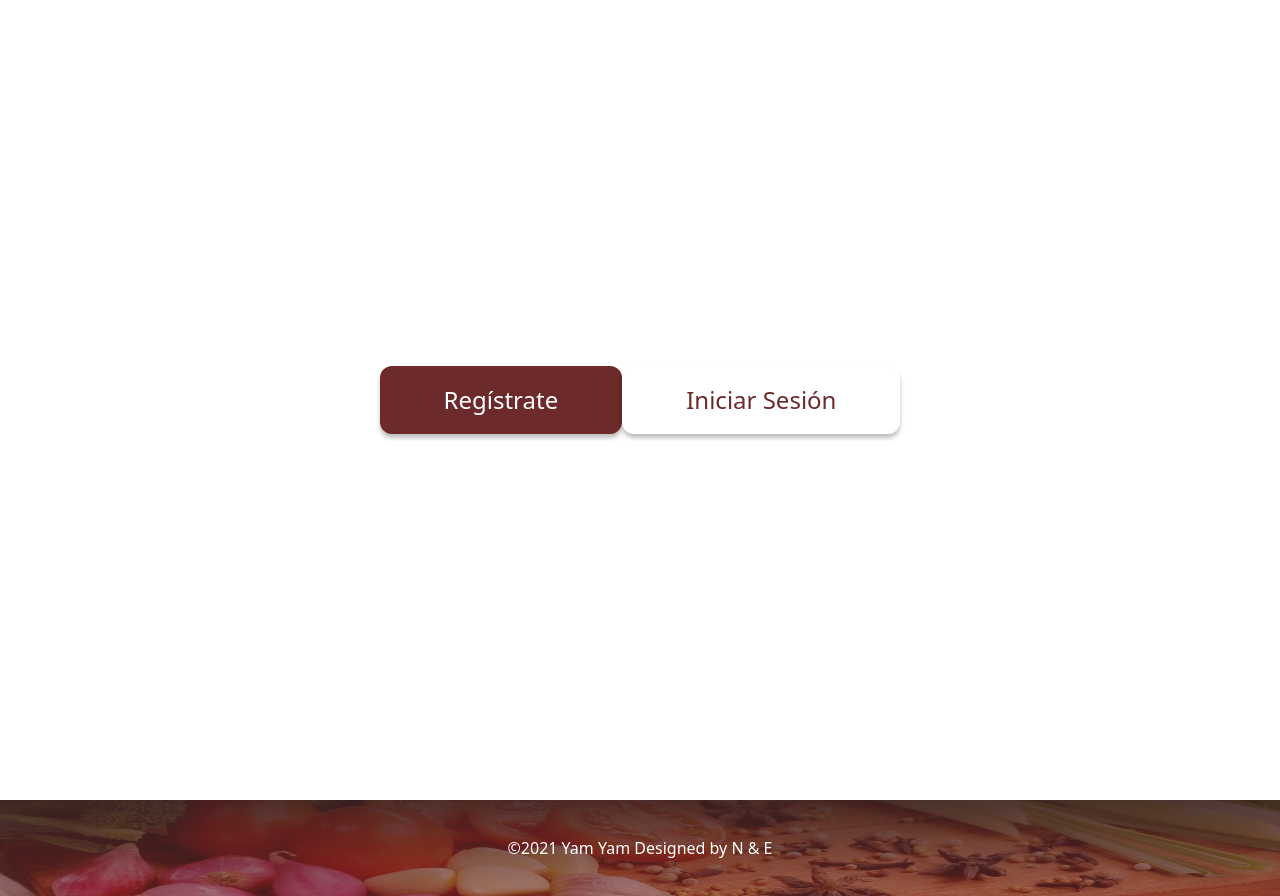
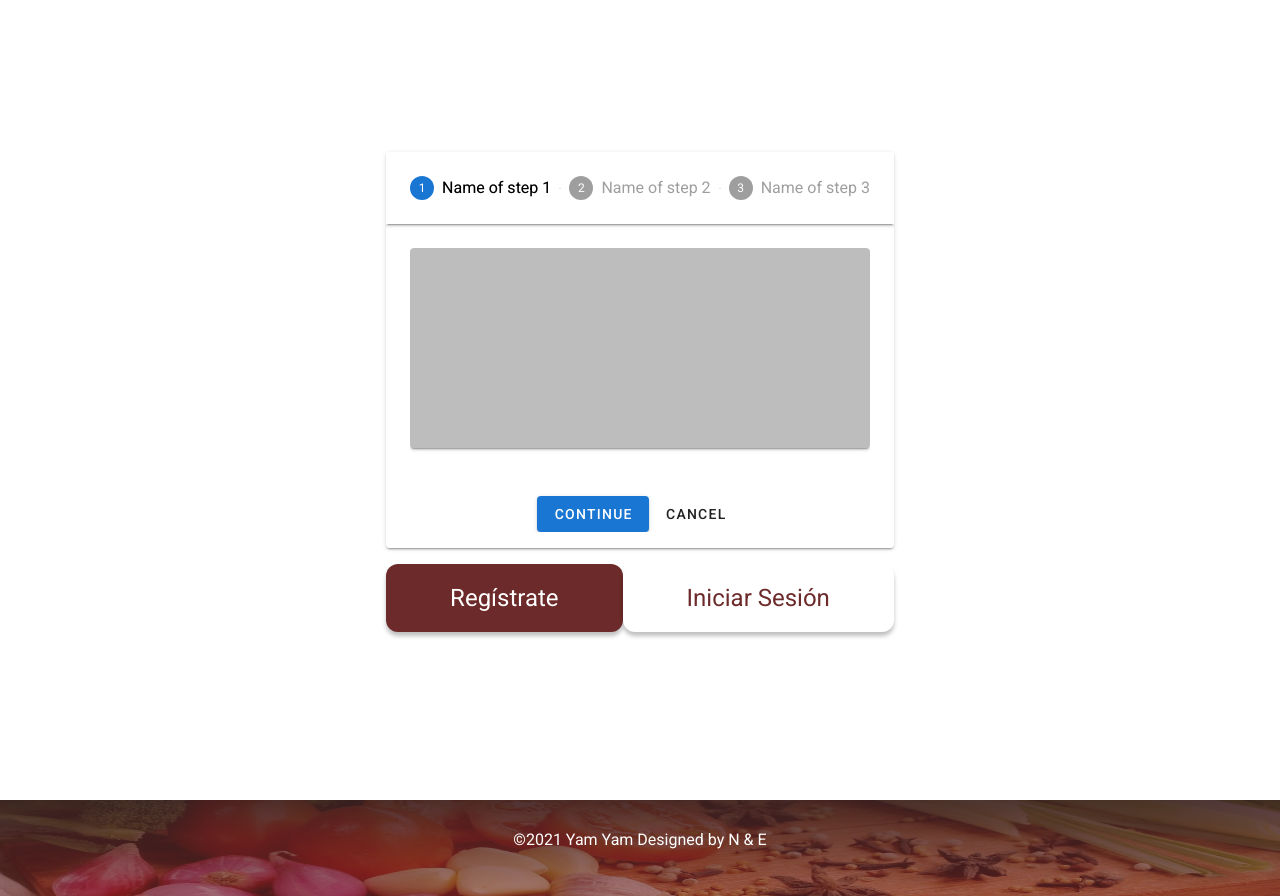
Before and after one commit to Michelyp/TFG-Recetas, a Nuxt app: page / in a window 1280 px wide. Built offline with nearby package versions, Linux system fonts and the light colour scheme.

Commit message:
feat: implementa vuetify

```diff
--- a/nuxt.config.js
+++ b/nuxt.config.js
@@ -1,3 +1,4 @@
+import colors from 'vuetify/es5/util/colors'
 require('dotenv').config();
 
 export default {
@@ -52,6 +53,7 @@ export default {
     '@nuxtjs/eslint-module',
     // https://go.nuxtjs.dev/tailwindcss
     '@nuxtjs/tailwindcss',
+    '@nuxtjs/vuetify'
   ],
 
   // Modules: https://go.nuxtjs.dev/config-modules
@@ -82,6 +84,24 @@ export default {
       },
     ],
   ],
+  // Vuetify module configuration: https://go.nuxtjs.dev/config-vuetify
+  vuetify: {
+    customVariables: ['~/assets/variables.scss'],
+    theme: {
+      dark: false,
+      themes: {
+        dark: {
+          primary: colors.blue.darken2,
+          accent: colors.grey.darken3,
+          secondary: colors.amber.darken3,
+          info: colors.teal.lighten1,
+          warning: colors.amber.base,
+          error: colors.deepOrange.accent4,
+          success: colors.green.accent3,
+        },
+      },
+    },
+  },
 
   // Build Configuration: https://go.nuxtjs.dev/config-build
   build: {},
--- a/package.json
+++ b/package.json
@@ -24,6 +24,7 @@
     "@nuxtjs/eslint-config": "^5.0.0",
     "@nuxtjs/eslint-module": "^3.0.2",
     "@nuxtjs/tailwindcss": "^3.4.2",
+    "@nuxtjs/vuetify": "^1.11.3",
     "@vue/test-utils": "^1.1.2",
     "babel-core": "7.0.0-bridge.0",
     "babel-eslint": "^10.1.0",
--- a/src/components/Button.vue
+++ b/src/components/Button.vue
@@ -1,5 +1,5 @@
 <template>
-  <button :class="{ primary, secondary }" @click.prevent="$emit('click')">
+  <button :class="{ customPrimary: primary, customSecondary: secondary }" @click.prevent="$emit('click')">
     <slot />
   </button>
 </template>
@@ -27,11 +27,11 @@
     @apply outline-none;
   }
 
-  .primary {
+  .customPrimary {
     @apply text-white bg-primary;
   }
 
-  .secondary {
+  .customSecondary {
     @apply text-primary bg-white;
   }
 </style>
--- /dev/null
+++ b/src/components/Steper.vue
@@ -0,0 +1,96 @@
+<template>
+  <v-stepper v-model="e1">
+    <v-stepper-header>
+      <v-stepper-step
+        :complete="e1 > 1"
+        step="1"
+      >
+        Name of step 1
+      </v-stepper-step>
+
+      <v-divider></v-divider>
+
+      <v-stepper-step
+        :complete="e1 > 2"
+        step="2"
+      >
+        Name of step 2
+      </v-stepper-step>
+
+      <v-divider></v-divider>
+
+      <v-stepper-step step="3">
+        Name of step 3
+      </v-stepper-step>
+    </v-stepper-header>
+
+    <v-stepper-items>
+      <v-stepper-content step="1">
+        <v-card
+          class="mb-12"
+          color="grey lighten-1"
+          height="200px"
+        ></v-card>
+
+        <v-btn
+          color="primary"
+          @click="e1 = 2"
+        >
+          Continue
+        </v-btn>
+
+        <v-btn text>
+          Cancel
+        </v-btn>
+      </v-stepper-content>
+
+      <v-stepper-content step="2">
+        <v-card
+          class="mb-12"
+          color="grey lighten-1"
+          height="200px"
+        ></v-card>
+
+        <v-btn
+          color="primary"
+          @click="e1 = 3"
+        >
+          Continue
+        </v-btn>
+
+        <v-btn text>
+          Cancel
+        </v-btn>
+      </v-stepper-content>
+
+      <v-stepper-content step="3">
+        <v-card
+          class="mb-12"
+          color="grey lighten-1"
+          height="200px"
+        ></v-card>
+
+        <v-btn
+          color="primary"
+          @click="e1 = 1"
+        >
+          Continue
+        </v-btn>
+
+        <v-btn text>
+          Cancel
+        </v-btn>
+      </v-stepper-content>
+    </v-stepper-items>
+  </v-stepper>
+</template>
+
+<script>
+  export default {
+      data () {
+        return {
+          e1: 1,
+        }
+      },
+  }
+</script>
--- a/src/layouts/default.vue
+++ b/src/layouts/default.vue
@@ -1,8 +1,8 @@
 <template>
-  <div>
+  <v-app dark>
     <Nuxt />
   <Footer />
-  </div>
+  </v-app>
 </template>
 
 <script>
--- a/src/pages/index.vue
+++ b/src/pages/index.vue
@@ -1,7 +1,7 @@
 <template>
   <div class="container">
     <div>
-
+      <Steper />
       <Button class="my-4" primary>
         Regístrate
       </Button>
@@ -14,9 +14,13 @@
 
 <script>
   import Button from '@/components/Button';
+  import Steper from '@/components/Steper';
 
   export default {
-    components: { Button },
+    components: {
+      Button,
+      Steper
+    },
     methods: {
       consoleLog(message) {
         console.log(message);
```
Also changed, not shown: 2 other files (tests, documents, lock files or other folders).
